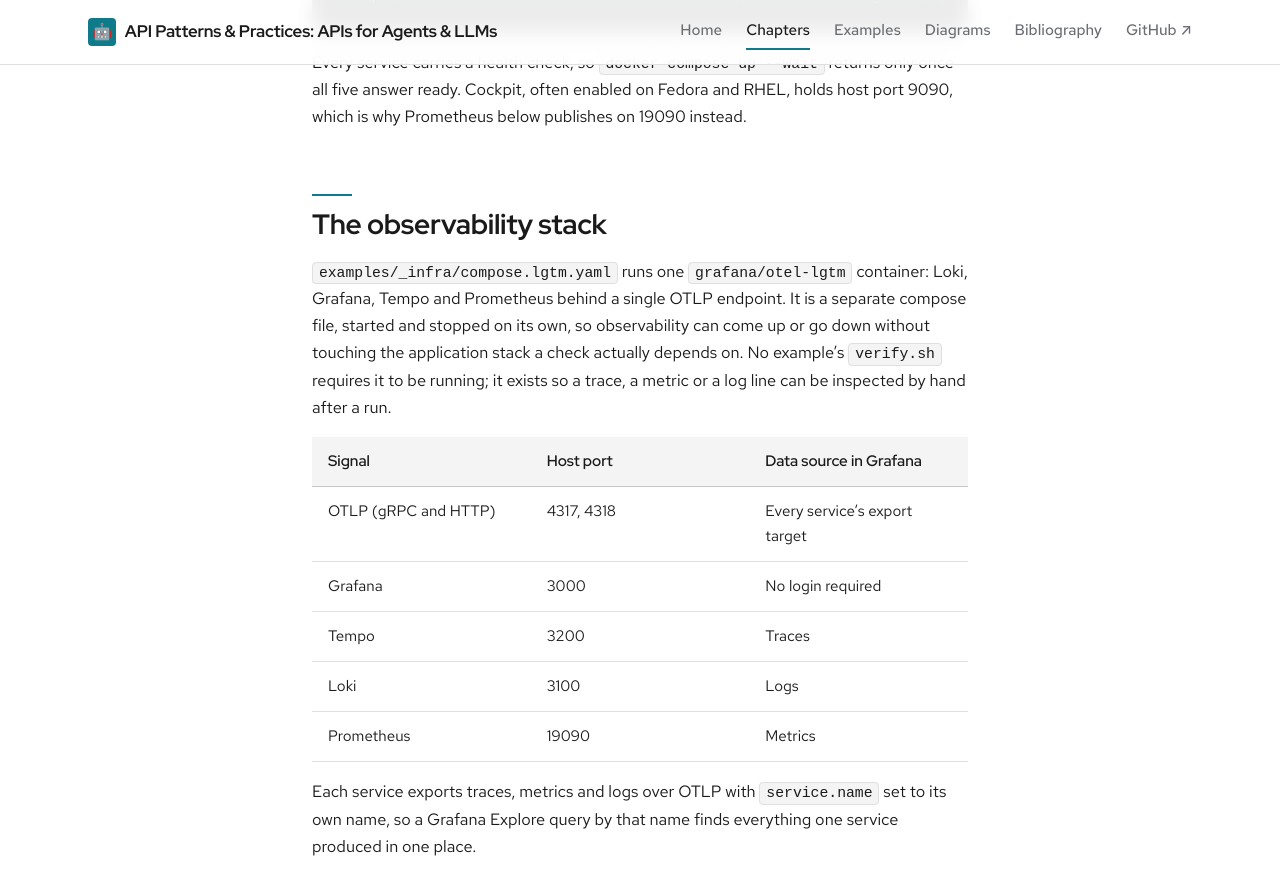
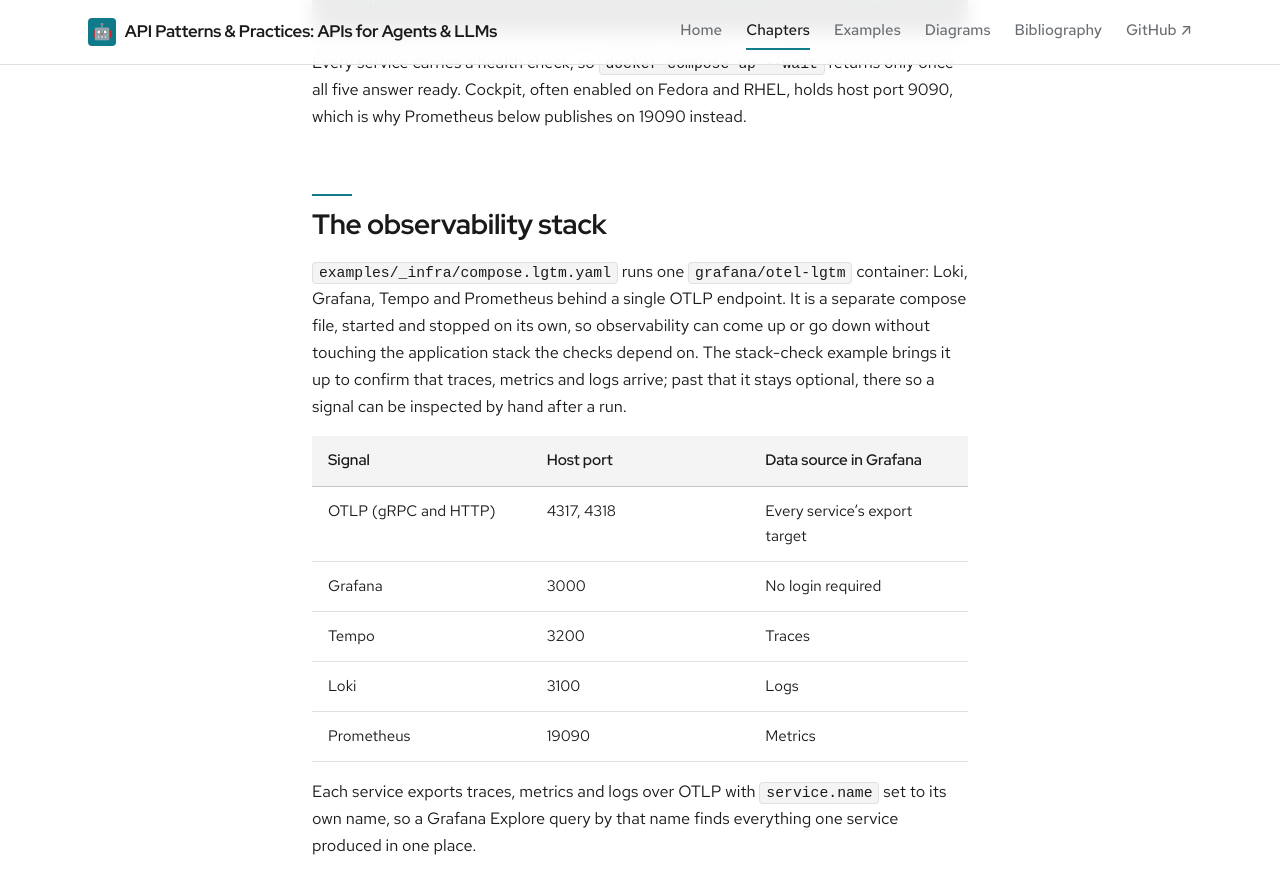
Before and after one commit to patterncatalyst/api-patterns-and-practices-for-agents, a Jekyll site: the page built from _docs/00-prerequisites-and-the-two-stacks.md, in a window 1280 px wide and 900 px high, scrolled down 4152 px. Shown: the top 895 px of the window. Built offline with Jekyll 4.4.1, drawn with Linux system fonts in a browser that asks for light colours; some web fonts are replaced.

Commit message:
docs(r02): correct observability-stack claim and stale infra comment

```diff
--- a/_docs/00-prerequisites-and-the-two-stacks.md
+++ b/_docs/00-prerequisites-and-the-two-stacks.md
@@ -105,9 +105,10 @@ instead.
 `examples/_infra/compose.lgtm.yaml` runs one `grafana/otel-lgtm` container:
 Loki, Grafana, Tempo and Prometheus behind a single OTLP endpoint. It is a
 separate compose file, started and stopped on its own, so observability can
-come up or go down without touching the application stack a check actually
-depends on. No example's `verify.sh` requires it to be running; it exists so
-a trace, a metric or a log line can be inspected by hand after a run.
+come up or go down without touching the application stack the checks
+depend on. The stack-check example brings it up to confirm that traces,
+metrics and logs arrive; past that it stays optional, there so a signal can
+be inspected by hand after a run.
 
 | Signal | Host port | Data source in Grafana |
 |---|---|---|
--- a/examples/_infra/compose.yaml
+++ b/examples/_infra/compose.yaml
@@ -4,9 +4,8 @@ name: apa-infra
 # Apicurio Registry, Keycloak, and Ollama. The Grafana LGTM stack is in
 # compose.lgtm.yaml, started separately.
 #
-# No example references this stack yet (r01); it is declared here so the
-# ports, images, and healthchecks are pinned and reviewable before the first
-# example wires into it, starting r02.
+# Examples include this file so every service shares one pinned, healthchecked
+# definition. Ports, images, and healthchecks live here, not per example.
 services:
   kafka:
     image: docker.io/apache/kafka:4.3.2
```
Also changed, not shown: _plans/claims.md (+1 -1 lines).
